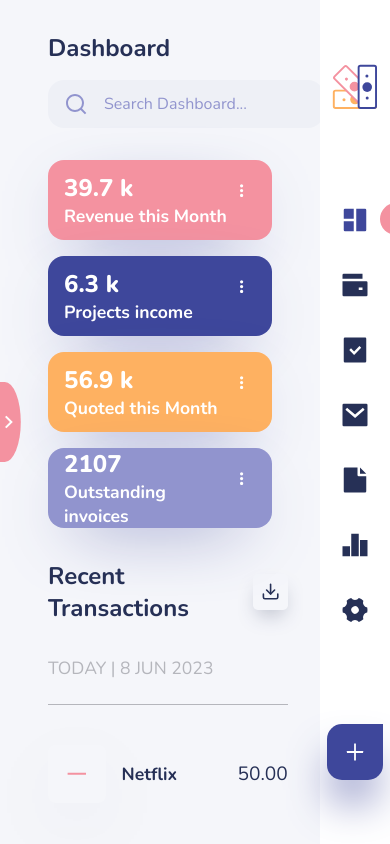
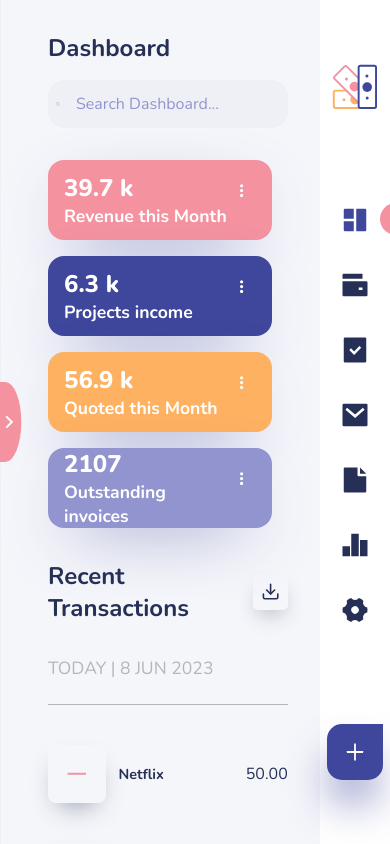
Before and after one commit to MeloonDev/finance-dashboard, a React (Create React App) app: page / in a window 390 px wide. Built offline with nearby package versions, Linux system fonts and the light colour scheme.

Commit message:
Fianl tweaks

```diff
--- a/src/areas/LeftSideBar.scss
+++ b/src/areas/LeftSideBar.scss
@@ -71,7 +71,7 @@
 
 @media (max-width: 700px) {
   .left-side-bar-wrapper {
-    width: 70%;
+    width: 75%;
   }
 }
 
--- a/src/components/RecentTransactions.scss
+++ b/src/components/RecentTransactions.scss
@@ -123,6 +123,7 @@
       .transaction {
         .transaction-type-icon {
           padding: 1.4rem;
+          box-shadow: 0px 12px 30px -16px $color-primary-dark;
 
           svg {
             width: 1.7rem;
@@ -144,7 +145,7 @@
   }
 }
 
-@media (max-width: 9000px) {
+@media (max-width: 900px) {
   .recent-transactions-wrapper {
     .transaction-date {
       h2 {
@@ -175,3 +176,22 @@
     }
   }
 }
+
+@media (max-width: 500px) {
+  .recent-transactions-wrapper {
+    .transaction-date {
+      .transaction {
+        h3 {
+          font-size: 0.9rem;
+          margin-left: 0.8rem;
+        }
+
+        .value {
+          p {
+            font-size: 1rem;
+          }
+        }
+      }
+    }
+  }
+}
--- a/src/components/Title.scss
+++ b/src/components/Title.scss
@@ -58,3 +58,17 @@
     }
   }
 }
+
+@media (max-width: 700px) {
+  .title-wrapper {
+    .search-bar {
+      padding: 0 0.5rem;
+      width: 15rem;
+
+      svg {
+        width: 1rem;
+        height: 1rem;
+      }
+    }
+  }
+}
```
